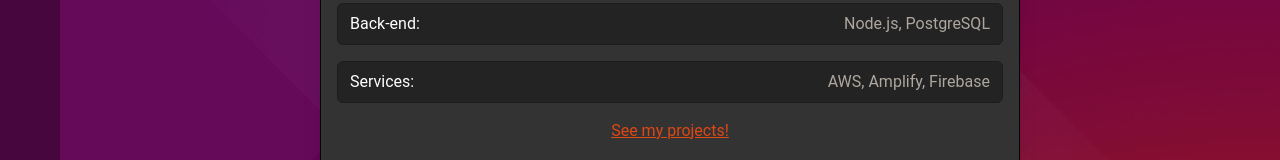
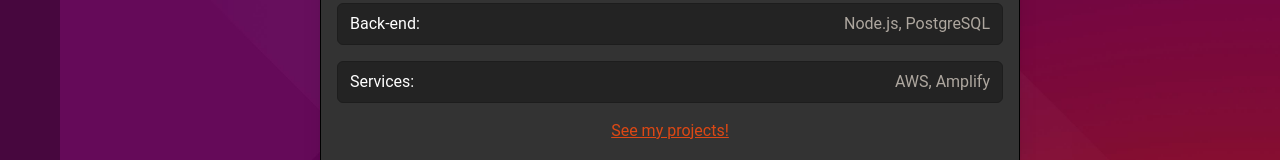
Before and after one commit to agustinlopez9/my-portfolio, a Next.js app: page /preview in a window 1280 px wide. Shown: the part 435-595 px from the top of the page. Built offline with nearby package versions, Linux system fonts and the light colour scheme.

Commit message:
update translation

```diff
--- a/src/pages/preview.jsx
+++ b/src/pages/preview.jsx
@@ -41,11 +41,11 @@
         </div>
         <div className="mx-auto mt-4 max-w-[1080px]">
           <p className="home-title">
-            Nombre: <span className="text-ubuntu-5">Agustin Lopez</span>
+            Name: <span className="text-ubuntu-5">Agustin Lopez</span>
           </p>
           <br />
           <p className="home-title">
-            Desarrollador: <span className="text-ubuntu-5">Full Stack</span>
+            Developer: <span className="text-ubuntu-5">Full Stack</span>
           </p>
           <p className="home-title">
             Front-end: <span className="text-ubuntu-5">React, Tailwind CSS</span>
@@ -54,7 +54,7 @@
             Back-end: <span className="text-ubuntu-5">Node.js, PostgreSQL</span>
           </p>
           <p className="home-title">
-            Services: <span className="text-ubuntu-5">AWS, Amplify, Firebase</span>
+            Services: <span className="text-ubuntu-5">AWS, Amplify</span>
           </p>
         </div>
         <div className="block text-center">
```
